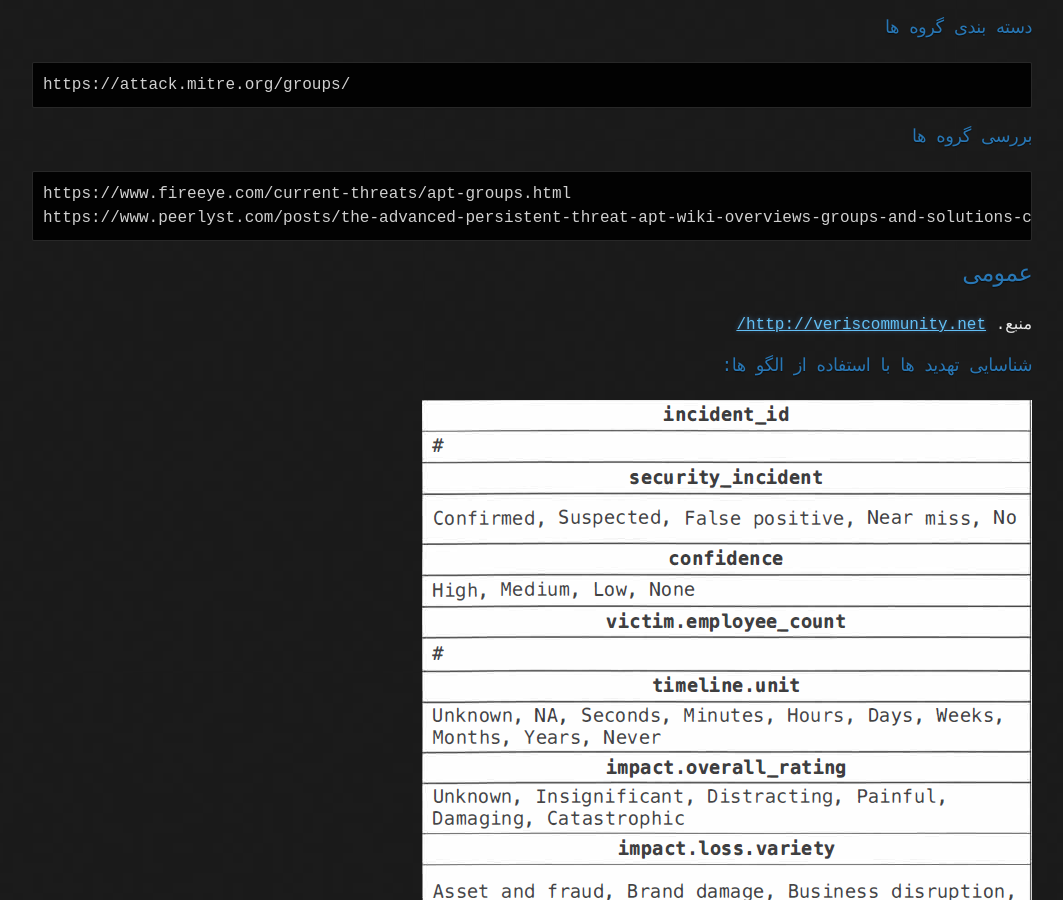
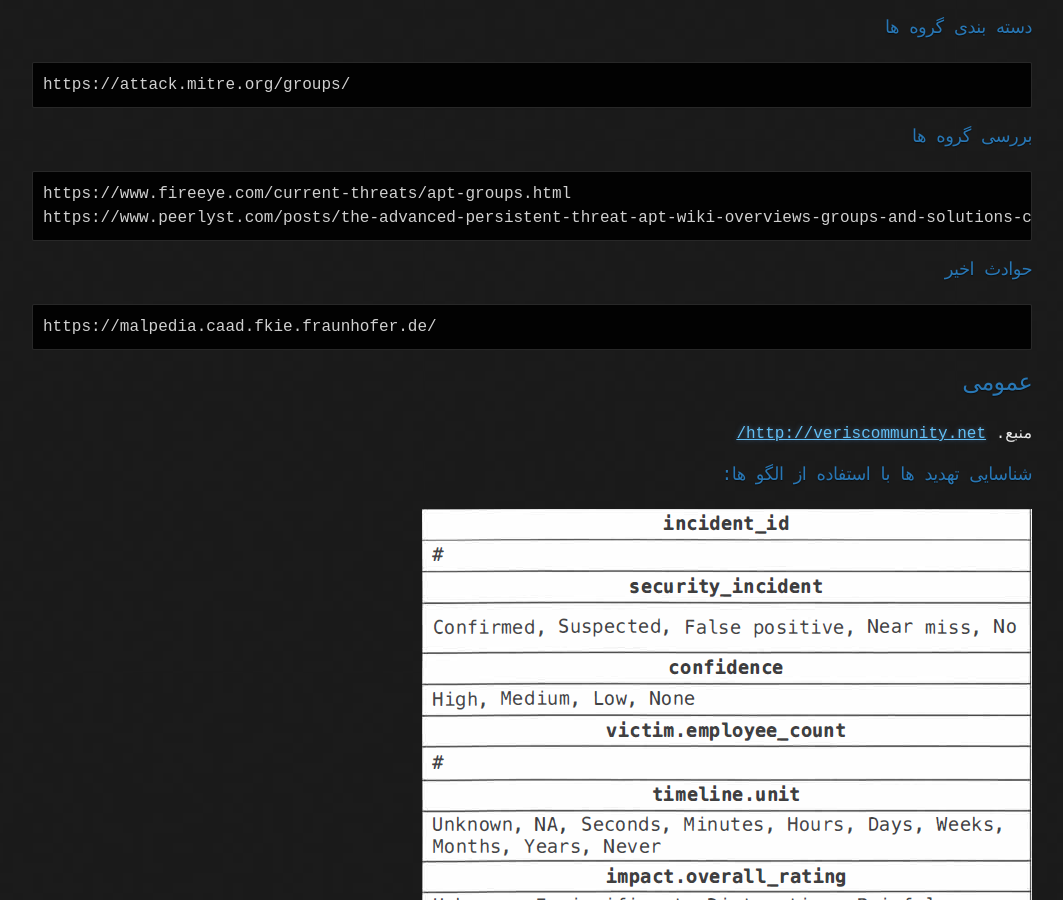
Before and after one commit to irblueteam/blue-team, a Jekyll site: the page built from security-incident-identification-schema.md, in a window 1280 px wide and 900 px high, scrolled down 392 px. Shown: the whole window, without its empty margins (108-1171 px from the left). Built offline with Jekyll 4.4.1, drawn with Linux system fonts in a browser that asks for light colours; some web fonts are replaced; our own code applies the rules of GitHub Pages for plain Markdown files.

Commit message:
add recent threat

````diff
--- a/security-incident-identification-schema.md
+++ b/security-incident-identification-schema.md
@@ -12,6 +12,12 @@ https://attack.mitre.org/groups/
 ```text
 https://www.fireeye.com/current-threats/apt-groups.html
 https://www.peerlyst.com/posts/the-advanced-persistent-threat-apt-wiki-overviews-groups-and-solutions-chiheb-chebbi
+```
+
+### حوادث اخیر
+
+```text
+https://malpedia.caad.fkie.fraunhofer.de/
 ```
 
 ## عمومی
````
